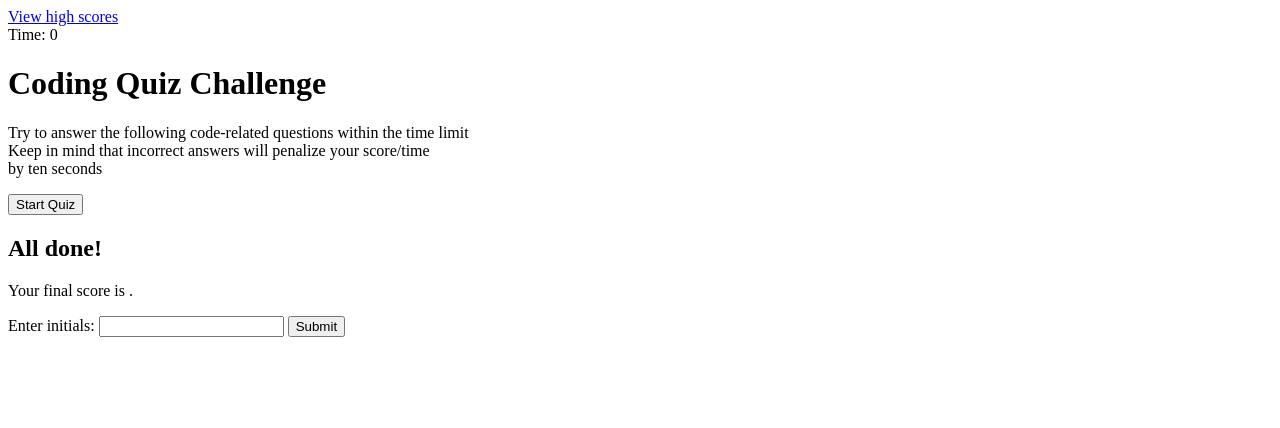
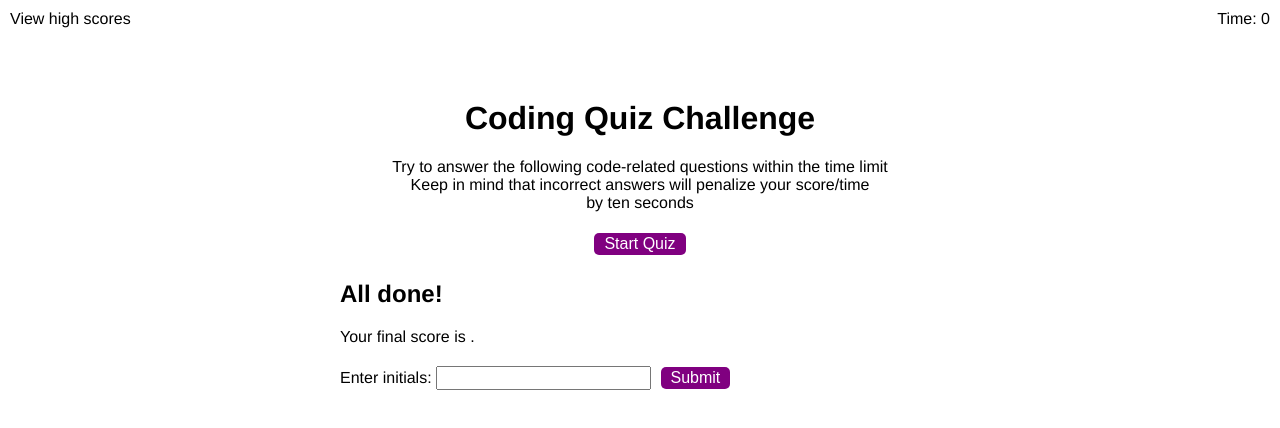
Before and after one commit to sshahram/code-quiz, a plain HTML site: page index.html in a window 1280 px wide. Drawn offline with Linux system fonts and the light colour scheme.

Commit message:
add style to main page

```diff
--- /dev/null
+++ b/assets/css/style.css
@@ -0,0 +1,86 @@
+body {
+    font-family:  Helvetica, Arial, sans-serif;
+  }
+  .screen {
+    margin: 100px auto 0 auto;
+    max-width: 600px;
+  }
+
+  .secondary-screen {
+    display: none;
+  }
+
+  .primary {
+    text-align: center;
+  }
+
+  .scores {
+    position: absolute;
+    top: 10px;
+    left: 10px;
+  }
+
+  .check-answer {
+    font-style: italic;
+    font-size: 120%;
+    margin-top: 20px;
+    padding-top: 10px;
+    color: gray;
+    border-top: 2px solid rgb(201, 193, 193);
+  }
+
+  .time-tag {
+    position: absolute;
+    top: 10px;
+    right: 10px;
+  }
+
+  a {
+    color: black;
+    text-decoration: none;
+    transition: color 0.1s;
+  }
+
+  a:hover {
+    color: #70707a;
+  }
+
+  button {
+    display: inline-block;
+    margin: 5px;
+    cursor: pointer;
+    font-size: 100%;
+    background-color: #800080;
+    border-radius: 5px;
+    padding: 2px 10px;
+    color: white;
+    border: 0;
+    transition: background-color 0.1s;
+  }
+
+  button:hover {
+    background-color: silver;
+  }
+
+  .multiple-choice button {
+    display: block;
+  }
+
+  input[type="text"] {
+    font-size: 100%;
+  }
+
+  ol {
+    padding-left: 0px;
+    max-height: 400px;
+    overflow: auto;
+  }
+
+  li {
+    padding: 5px;
+    list-style: decimal inside none;
+  }
+
+  li:nth-child(odd) {
+    background-color: #dfdae7;
+  }
--- a/index.html
+++ b/index.html
@@ -1,10 +1,11 @@
 <!DOCTYPE html>
-<html lang="en">
+
+<html lang = "en">
   <head>
     <meta charset="UTF-8" />
     <meta name="viewport" content="width=device-width, initial-scale=1.0" />
     <title>Code Quiz</title>
-    <link rel="stylesheet" href="#" />
+    <link rel="stylesheet" href="./assets/css/style.css" />
   </head>
 
   <body>
@@ -45,6 +46,6 @@
       <div class="check-answer secondary-screen" id="check-answer"></div>
     </div>
 
-    <script src="#"></script>
+    <!-- <script src="#"></script> -->
   </body>
 </html>
```
